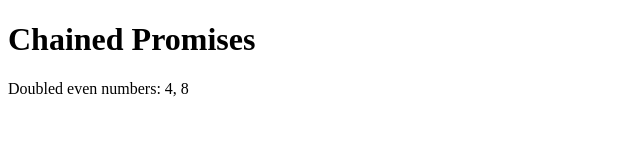
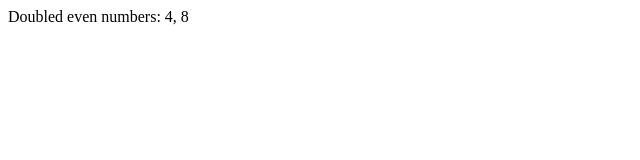
Before and after one commit to acciojob/manipulate-data-with-chained-promise-2-informationabout, a website: page main.html in a window 1280 px wide. Shown: the whole page, without its empty margins (0-640 px from the left). Drawn offline with Linux system fonts and the light colour scheme.

Commit message:
created a submission

```diff
--- a/main.html
+++ b/main.html
@@ -7,7 +7,6 @@
 
   <body>
     <!-- do not change this code -->
-	<h1>Chained Promises</h1>
     <div id="output"></div>
     <script type="text/javascript" src="./script.js"></script>
   </body>
```
